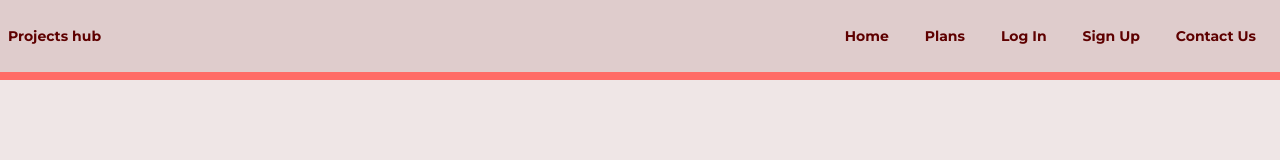
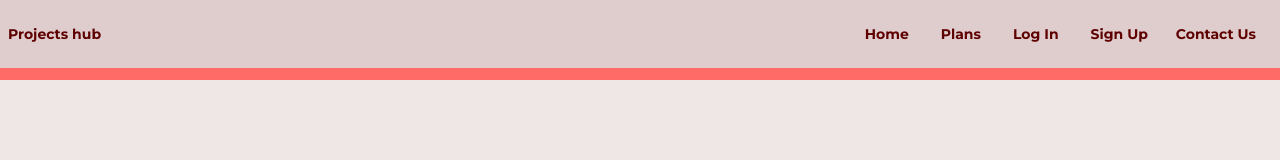
Before and after one commit to Ayush-Singh24/ProjectsHub, a Next.js app: page /components/Navbar in a window 1280 px wide. Shown: the top 160 px of the page. Built offline with nearby package versions, Linux system fonts and the light colour scheme; grey boxes are pictures that could not be loaded.

Commit message:
fixed spacing in Navbar

```diff
--- a/src/pages/components/Navbar.tsx
+++ b/src/pages/components/Navbar.tsx
@@ -15,7 +15,7 @@ export default function Navbar() {
   };
 
   const NavSpanStyle: string =
-    "relative font-montserrat font-bold text-sm before:content-[''] before:h-1 before:absolute before:top-full before:left-0 before:w-0 before:z-10 before:transition-all before:bg-gray-500 before:rounded hover:before:w-full cursor-pointer pb-1 rounded";
+    "relative block font-montserrat font-bold text-sm w-full h-full md:w-fit md:h-fit before:content-[''] before:h-1 before:absolute before:top-full before:left-0 before:w-0 before:z-10 before:transition-all before:bg-gray-500 before:rounded md:hover:before:w-full cursor-pointer rounded";
 
   const NavLinkActiveState: string = "bg-primary-300 hover:bg-primary-500";
 
@@ -60,12 +60,12 @@ export default function Navbar() {
             </label>
           </div>
           <ul
-            className={`fixed h-screen flex flex-col p-2 gap-2 transition-all md:flex md:flex-row z-50 md:gap-5 md:static -right-[300px] top-[54px] md:h-full md:w-fit bg-gray-100 w-1/2 ${
+            className={`fixed h-screen flex flex-col p-2 gap-2 transition-all md:flex md:flex-row z-50 md:static -right-[300px] top-[54px] md:h-full md:w-fit bg-gray-100 w-1/2 ${
               showNav ? " right-[0%]" : ""
             }`}
           >
             <li
-              className={`p-2 rounded transition-all ${
+              className={`p-2 md:py-2 md:px-3 rounded transition-all ${
                 router.pathname === "/" ? NavLinkActiveState : ""
               }`}
             >
@@ -74,7 +74,7 @@ export default function Navbar() {
               </Link>
             </li>
             <li
-              className={`p-2 rounded transition-all ${
+              className={`p-2 md:py-2 md:px-3 rounded transition-all ${
                 router.pathname === "/plans" ? NavLinkActiveState : ""
               }`}
             >
@@ -87,7 +87,7 @@ export default function Navbar() {
               </Link>
             </li>
             <li
-              className={`p-2 rounded transition-all ${
+              className={`p-2 md:py-2 md:px-3 rounded transition-all ${
                 router.pathname === "/login" ? NavLinkActiveState : ""
               }`}
             >
@@ -96,7 +96,7 @@ export default function Navbar() {
               </Link>
             </li>
             <li
-              className={`p-2 rounded transition-all ${
+              className={`p-2 md:py-2 md:px-3 rounded transition-all ${
                 router.pathname === "/signup" ? NavLinkActiveState : ""
               }`}
             >
```
